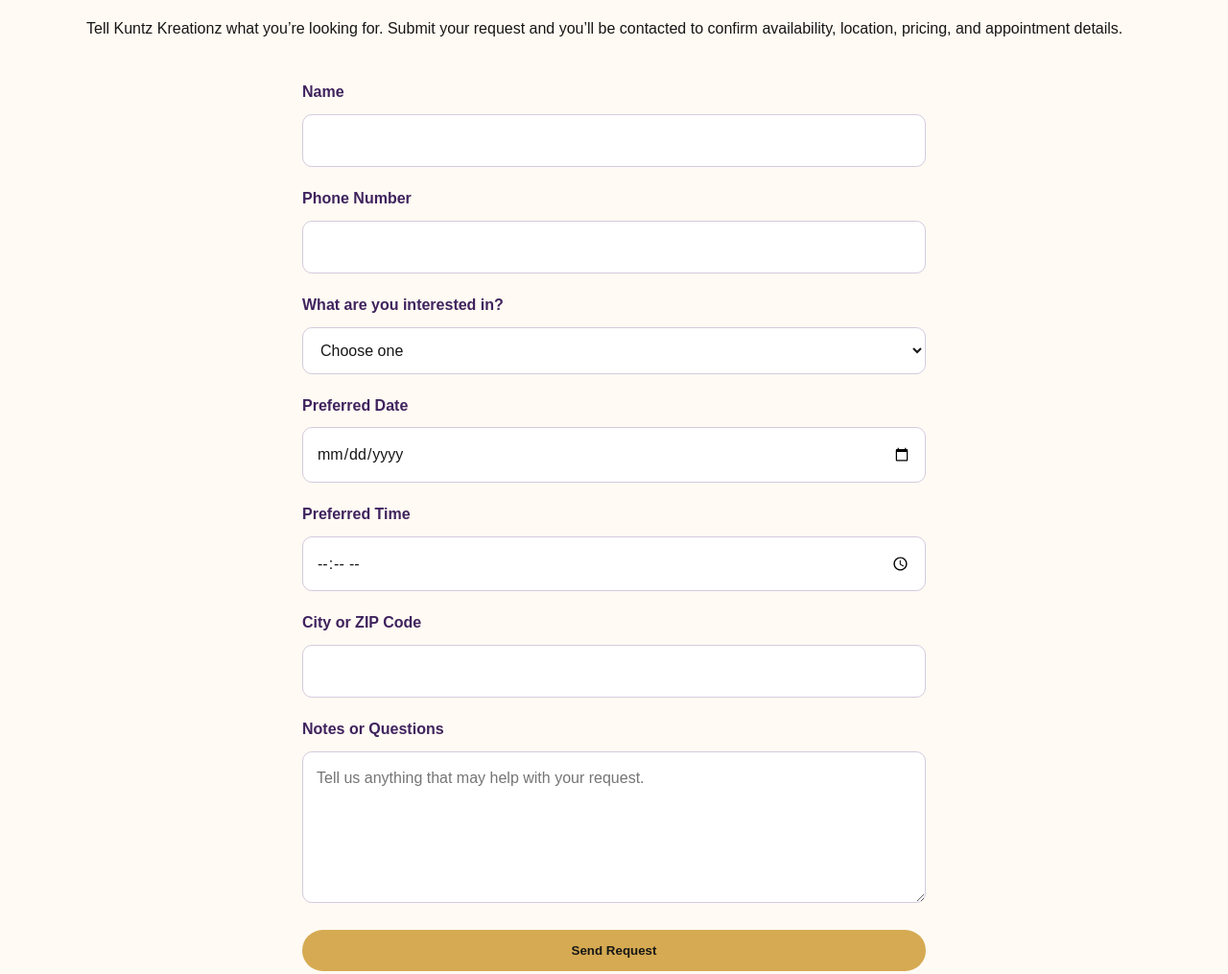
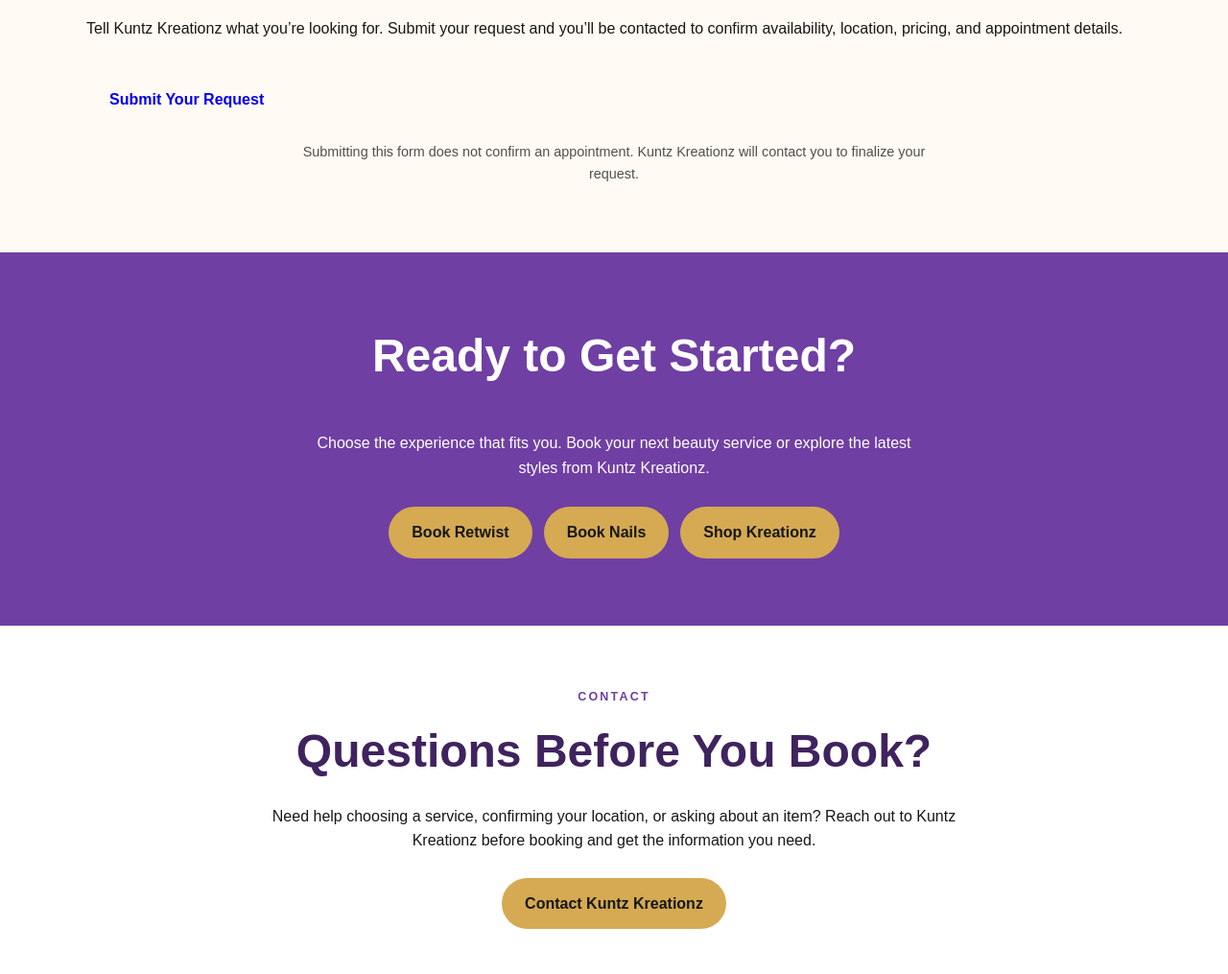
Before and after one commit to contactmindfullb-create/Kuntz-Kreationz-Access, a plain HTML site: page index.html in a window 1280 px wide. Shown: the part 4054-5069 px from the top of the page at 96% size. Drawn offline with Linux system fonts and the light colour scheme.

Commit message:
Remove booking form and add request button
Replaced booking form with a request button linking to an external page.

```diff
--- a/index.html
+++ b/index.html
@@ -354,11 +354,21 @@
   background: var(--cream);
 }
 
-#kuntzBookingForm {
-  max-width: 650px;
-  margin: 30px auto 0;
-  display: grid;
-  gap: 10px;
+.submit-request-button {
+  display: inline-flex;
+  align-items: center;
+  justify-content: center;
+
+  margin-top: 18px;
+  padding: 14px 24px;
+
+  border: none;
+  border-radius: 10px;
+
+  text-decoration: none;
+  cursor: pointer;
+
+  font-weight: 700;
 }
 
 #kuntzBookingForm label {
@@ -629,65 +639,14 @@
       location, pricing, and appointment details.
     </p>
 
-    <form id="kuntzBookingForm">
 
-      <label for="customerName">Name</label>
-      <input
-        type="text"
-        id="customerName"
-        name="name"
-        required
-      >
 
-      <label for="customerPhone">Phone Number</label>
-      <input
-        type="tel"
-        id="customerPhone"
-        name="phone"
-        required
-      >
-
-      <label for="serviceType">What are you interested in?</label>
-      <select id="serviceType" name="service" required>
-        <option value="">Choose one</option>
-        <option value="Retwist Service">Retwist Service</option>
-        <option value="Nail Service">Nail Service</option>
-        <option value="Cozy Kreationz">Cozy Kreationz</option>
-        <option value="General Question">General Question</option>
-      </select>
-
-      <label for="preferredDate">Preferred Date</label>
-      <input
-        type="date"
-        id="preferredDate"
-        name="preferredDate"
-      >
-
-      <label for="preferredTime">Preferred Time</label>
-      <input
-        type="time"
-        id="preferredTime"
-        name="preferredTime"
-      >
-
-      <label for="customerLocation">City or ZIP Code</label>
-      <input
-        type="text"
-        id="customerLocation"
-        name="location"
-      >
-
-      <label for="customerMessage">Notes or Questions</label>
-      <textarea
-        id="customerMessage"
-        name="message"
-        rows="5"
-        placeholder="Tell us anything that may help with your request."
-      ></textarea>
-
-      <button type="submit" class="button button-primary">
-        Send Request
-      </button>
+      <a
+  href="https://celestinecodeamor.com/9121069-2"
+  class="submit-request-button"
+>
+  Submit Your Request
+</a>
 
     </form>
 
```
